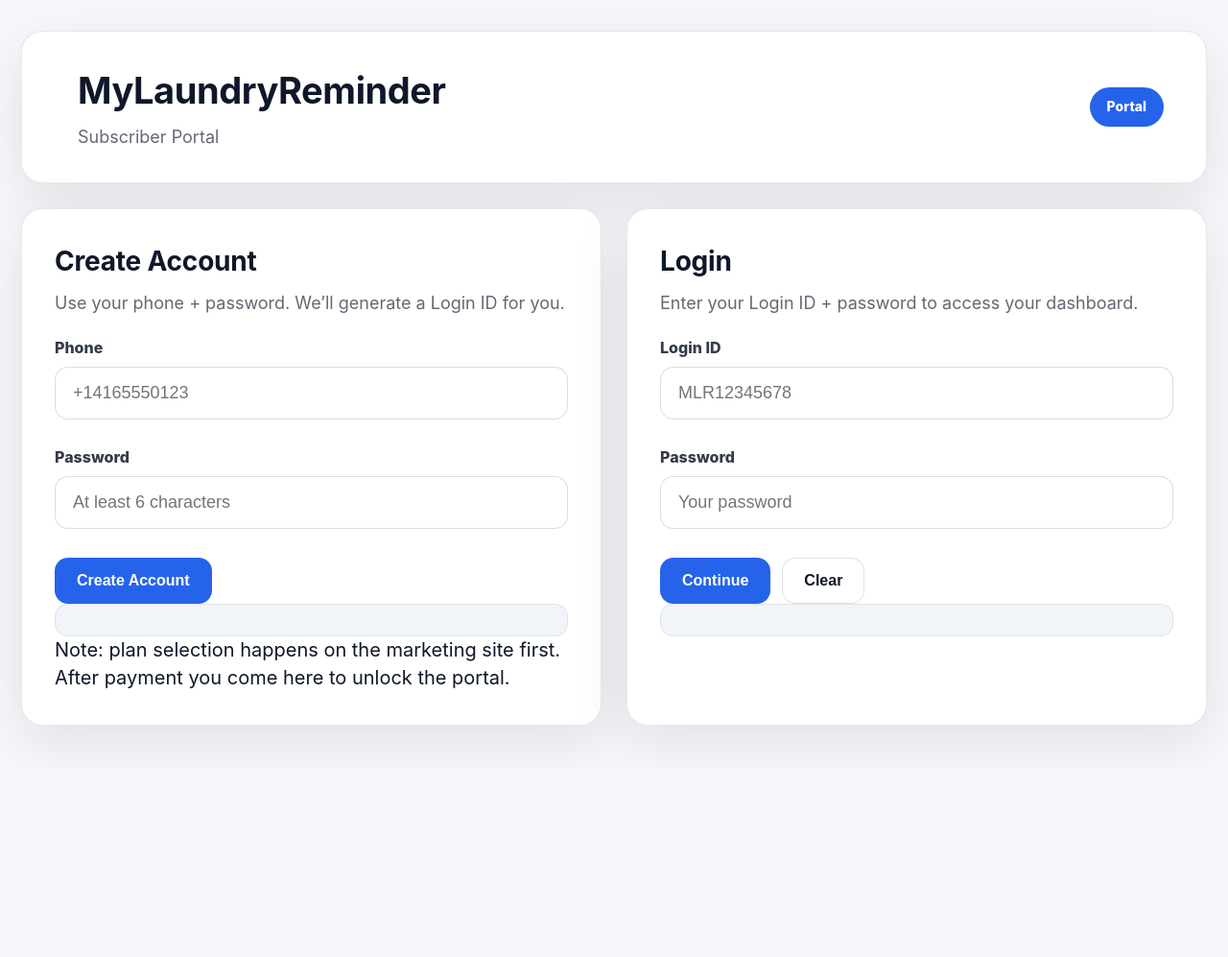
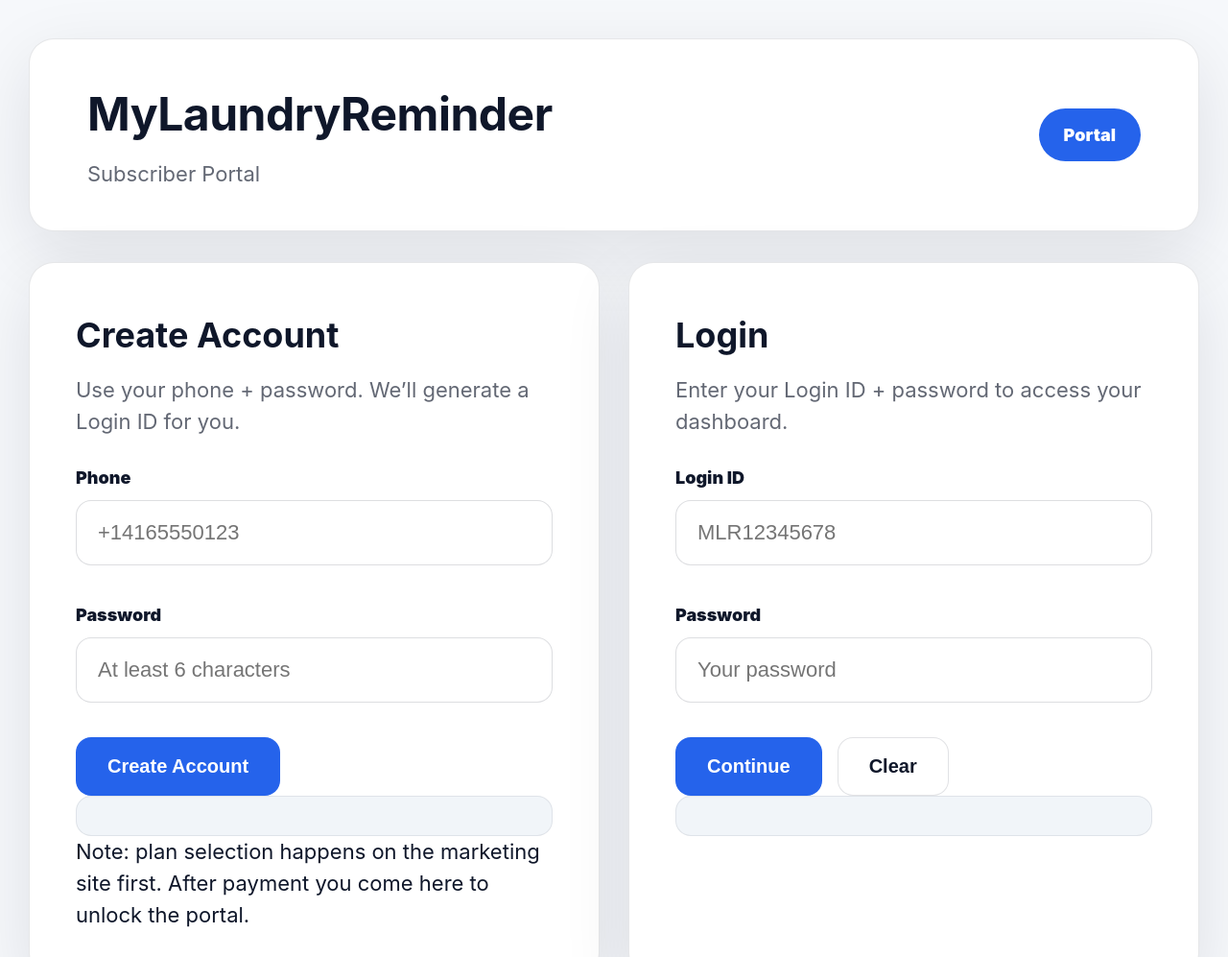
Before and after one commit to hipolite1/mlr-portal-backend, a website: page frontend/login.html in a window 1280 px wide. Shown: the top 997 px of the page at 96% size. Before the commit the page ends 800 px from the top, so only its background shows below. Drawn offline with Linux system fonts and the light colour scheme.

Commit message:
Massive UI scale upgrade

```diff
--- a/frontend/login.html
+++ b/frontend/login.html
@@ -5,7 +5,7 @@
   <meta charset="UTF-8" />
   <meta name="viewport" content="width=device-width, initial-scale=1.0" />
   <title>MyLaundryReminder - Portal Access</title>
-  <link rel="stylesheet" href="/style.css?v=3000" />
+  <link rel="stylesheet" href="/style.css?v=4000" />
 </head>
 <body>
   <div class="container">
--- a/frontend/style.css
+++ b/frontend/style.css
@@ -1,6 +1,5 @@
 /* ===============================
-   MLR PORTAL — CLEAN PRO UI
-   (Plain background, bigger fonts)
+   MLR PORTAL — LARGE PRO UI
 ================================= */
 
 :root{
@@ -9,35 +8,32 @@
   --text: #0f172a;
   --muted: rgba(15, 23, 42, .65);
   --border: rgba(15, 23, 42, .10);
-  --shadow: 0 18px 60px rgba(15,23,42,.10);
+  --shadow: 0 22px 70px rgba(15,23,42,.10);
 }
 
 * { box-sizing: border-box; }
 
-html, body { height: 100%; }
-
 body{
   margin: 0;
   font-family: -apple-system, BlinkMacSystemFont, "Segoe UI", Roboto, sans-serif;
-  background: var(--bg);          /* ✅ plain clean */
+  background: var(--bg);
   color: var(--text);
 
-  /* ✅ Center + fill screen */
   min-height: 100vh;
   display: flex;
   justify-content: center;
   align-items: flex-start;
 
-  padding: 32px 22px;
+  padding: 40px 30px;
 
-  /* ✅ Bigger base size */
-  font-size: 20px;
-  line-height: 1.45;
+  /* 🔥 BIGGER BASE SIZE */
+  font-size: 22px;
+  line-height: 1.5;
 }
 
-/* ✅ Use most of the screen width */
 .container{
-  width: min(98vw, 1600px);
+  /* 🔥 Use most of screen */
+  width: min(98vw, 1800px);
 }
 
 /* ===============================
@@ -47,9 +43,9 @@ body{
 .header{
   background: #fff;
   border: 1px solid var(--border);
-  padding: 34px 44px;
-  border-radius: 22px;
-  margin-bottom: 26px;
+  padding: 42px 60px;
+  border-radius: 26px;
+  margin-bottom: 32px;
 
   display: flex;
   justify-content: space-between;
@@ -58,31 +54,25 @@ body{
   box-shadow: var(--shadow);
 }
 
-.brand{
-  display: flex;
-  align-items: center;
-  gap: 14px;
-}
-
 .brand h1{
   margin: 0;
-  font-size: 38px;  /* ✅ bigger */
-  letter-spacing: -0.4px;
+  font-size: 48px;  /* 🔥 BIG */
+  letter-spacing: -0.5px;
 }
 
 .brand p{
-  margin: 8px 0 0 0;
+  margin: 10px 0 0 0;
   color: var(--muted);
-  font-size: 18px;
+  font-size: 22px;
 }
 
 .badge{
   background: var(--mlr-blue);
   color: #fff;
-  padding: 10px 18px;
+  padding: 14px 26px;
   border-radius: 999px;
-  font-size: 14px;
-  font-weight: 800;
+  font-size: 18px;
+  font-weight: 900;
 }
 
 /* ===============================
@@ -92,13 +82,11 @@ body{
 .grid{
   display: grid;
   grid-template-columns: 1fr 1fr;
-  gap: 26px;
+  gap: 30px;
 }
 
-@media (max-width: 1100px){
+@media (max-width: 1200px){
   .grid{ grid-template-columns: 1fr; }
-  .header{ padding: 26px 26px; }
-  .brand h1{ font-size: 30px; }
 }
 
 /* ===============================
@@ -108,21 +96,20 @@ body{
 .card{
   background: #fff;
   border: 1px solid var(--border);
-  padding: 34px;
-  border-radius: 22px;
+  padding: 48px;
+  border-radius: 26px;
   box-shadow: var(--shadow);
 }
 
 .card h2{
-  margin: 0 0 10px 0;
-  font-size: 28px;   /* ✅ bigger */
-  letter-spacing: -0.2px;
+  margin: 0 0 14px 0;
+  font-size: 36px;  /* 🔥 BIG */
 }
 
 .sub{
-  margin: 0 0 22px 0;
+  margin: 0 0 28px 0;
   color: var(--muted);
-  font-size: 18px;
+  font-size: 22px;
 }
 
 /* ===============================
@@ -130,30 +117,28 @@ body{
 ================================= */
 
 label{
-  font-weight: 800;
+  font-weight: 900;
   display: block;
-  margin-top: 10px;
-  font-size: 16px;
-  color: rgba(15,23,42,.85);
+  margin-top: 14px;
+  font-size: 18px;
 }
 
 input{
   width: 100%;
-  padding: 16px 18px;
-  margin-top: 8px;
-  margin-bottom: 18px;
+  padding: 20px 22px;
+  margin-top: 10px;
+  margin-bottom: 24px;
 
-  border-radius: 14px;
+  border-radius: 16px;
   border: 1px solid rgba(15,23,42,.14);
 
-  font-size: 18px;
-  background: #fff;
+  font-size: 22px;
 }
 
 input:focus{
   outline: none;
   border-color: var(--mlr-blue);
-  box-shadow: 0 0 0 4px rgba(37,99,235,.12);
+  box-shadow: 0 0 0 5px rgba(37,99,235,.12);
 }
 
 /* ===============================
@@ -162,23 +147,23 @@ input:focus{
 
 .row{
   display: flex;
-  gap: 12px;
+  gap: 16px;
   flex-wrap: wrap;
 }
 
 .btn{
-  padding: 14px 22px;
-  border-radius: 14px;
+  padding: 18px 32px;
+  border-radius: 16px;
   border: 1px solid rgba(15,23,42,.12);
   cursor: pointer;
 
   font-weight: 900;
-  font-size: 16px;
+  font-size: 20px;
 
   background: #fff;
   color: var(--text);
 
-  transition: transform .12s ease, box-shadow .12s ease, opacity .12s ease;
+  transition: transform .12s ease, box-shadow .12s ease;
 }
 
 .btn.primary{
@@ -188,13 +173,8 @@ input:focus{
 }
 
 .btn:hover{
-  transform: translateY(-2px);
-  box-shadow: 0 10px 28px rgba(15,23,42,.12);
-}
-
-.btn:active{
-  transform: translateY(0px);
-  opacity: .92;
+  transform: translateY(-3px);
+  box-shadow: 0 16px 40px rgba(15,23,42,.12);
 }
 
 /* ===============================
@@ -202,23 +182,11 @@ input:focus{
 ================================= */
 
 .status{
-  padding: 16px 18px;
-  border-radius: 14px;
-  font-size: 16px;
+  padding: 20px 24px;
+  border-radius: 16px;
+  font-size: 20px;
   background: #f1f5f9;
   border: 1px solid rgba(15,23,42,.08);
-}
-
-.status.ok{
-  background: #dcfce7;
-  color: #166534;
-  border-color: rgba(22,101,52,.18);
-}
-
-.status.err{
-  background: #fee2e2;
-  color: #991b1b;
-  border-color: rgba(153,27,27,.18);
 }
 
 /* ===============================
@@ -232,14 +200,13 @@ table{
 
 th{
   text-align: left;
-  padding: 16px;
-  font-size: 16px;
+  padding: 20px;
+  font-size: 20px;
   border-bottom: 1px solid rgba(15,23,42,.14);
-  color: rgba(15,23,42,.90);
 }
 
 td{
-  padding: 16px;
-  font-size: 16px;
+  padding: 20px;
+  font-size: 20px;
   border-bottom: 1px solid rgba(15,23,42,.08);
 }
```
Also changed, not shown: frontend/add-pickup.html (+1 -1 lines), frontend/dashboard.html (+1 -1 lines).
